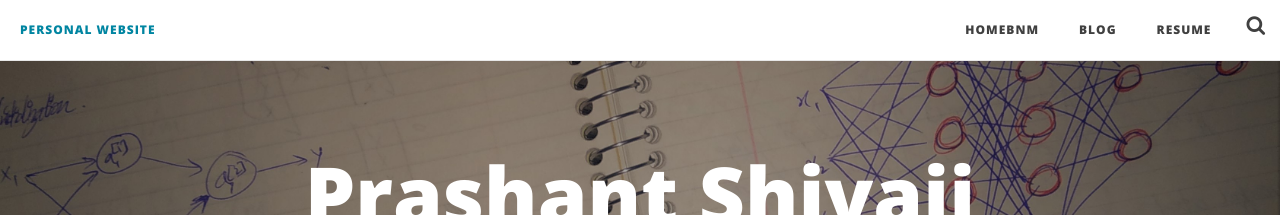
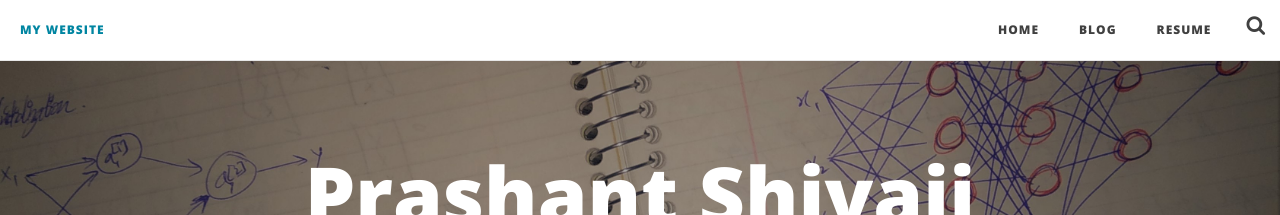
Before and after one commit to PrashantShivajiBhapkar/PrashantShivajiBBhapkar.github.io, a Jekyll site: the page built from index.html, in a window 1280 px wide. Shown: the top 215 px of the page. Built offline with Jekyll 4.4.1, drawn with Linux system fonts in a browser that asks for light colours; nearby versions of some CDN libraries.

Commit message:
updated header

```diff
--- a/_config.yml
+++ b/_config.yml
@@ -1,5 +1,5 @@
 # Site settings
-title: Personal Website
+title: My Website
 default_author: Prashant Shivaji Bhapkar
 description: "Website of Prashant Shivaji Bhapkar"  # used in site head
 
@@ -7,8 +7,8 @@
 google_analytics: UA-111462392-1
 # disque comments are broken if you send http:// along with url, this url is same as the one given on disqus
 # Deleting the value would remove it from footer.
-# disqus_url: shikherverma.com
-# disqus_id: shikherverma
+# disqus_url:
+# disqus_id:
 # register on feedburner and replace this url. Deleting the value will remove it from footer.
 feedburner_url: https://feedburner.google.com/fb/a/mailverify?uri=programmer-wannabe&amp;loc=en_US
 
@@ -16,10 +16,10 @@
 github_username:  PrashantShivajiBhapkar
 facebook_username:  prashant.bhapkar.1
 email: prashantbhpkr@gmail.com
-#stackoverflow_username: 6764571/shikher-verma
-#twitter_username : shikherverma42
+#stackoverflow_username:
+#twitter_username :
 linkedin_username : prashant-shivaji-bhapkar-9b076623
-# keybase_username : shikherverma
+# keybase_username :
 copyright_name: Prashant Shivaji Bhapkar
 rss : true
 
--- a/_includes/nav.html
+++ b/_includes/nav.html
@@ -17,7 +17,7 @@
         <div class="collapse navbar-collapse" id="bs-example-navbar-collapse-1">
             <ul class="nav navbar-nav navbar-right">
                 <li>
-                    <a href="/" style="padding:20px; font-family:'Open Sans', 'Helvetica Neue', Helvetica, Arial, sans-serif; text-transform:uppercase;font-size:12px;font-weight:800;letter-spacing:1px;">homebnm</a>
+                    <a href="/" style="padding:20px; font-family:'Open Sans', 'Helvetica Neue', Helvetica, Arial, sans-serif; text-transform:uppercase;font-size:12px;font-weight:800;letter-spacing:1px;">home</a>
                 </li>
                 <li>
                     <a href="/blog/" style="padding:20px; font-family:'Open Sans', 'Helvetica Neue', Helvetica, Arial, sans-serif; text-transform:uppercase;font-size:12px;font-weight:800;letter-spacing:1px;">blog</a>
```
